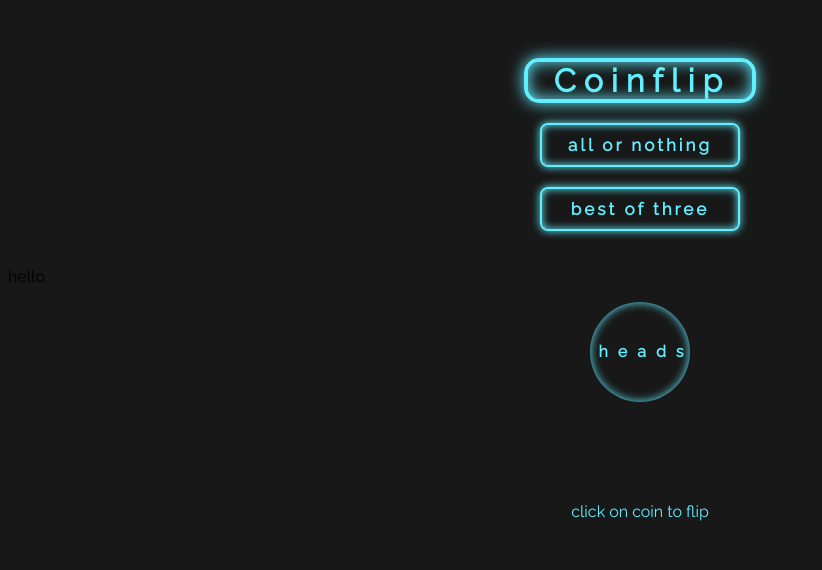
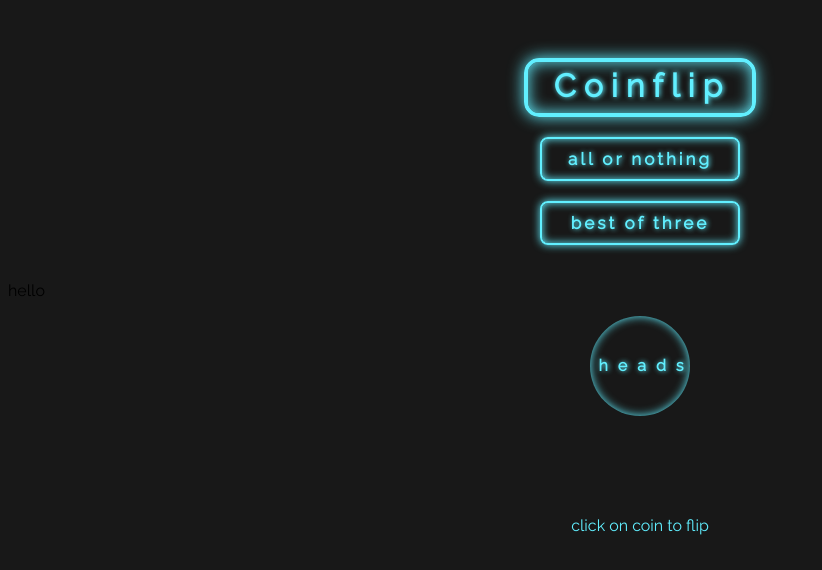
Before and after one commit to LRSORRENTI/COIN-FLIP, a website: page index.html in a window 1280 px wide. Shown: the whole page, without its empty margins (0-822 px from the left). Drawn offline with nearby package versions, Linux system fonts and the light colour scheme; a web font is replaced by a local one.

Commit message:
Added text shadow to all text

```diff
--- a/styles/style.css
+++ b/styles/style.css
@@ -17,6 +17,9 @@ h1 {
   margin: auto;
   margin-bottom: 20px;
   padding-left: 4px;
+  padding-bottom: 9px;
+  padding-top: 5px;
+  text-shadow: var(--glow-color) 1px 0px 5px;
   color: var(--glow-color);
   letter-spacing: 8px;
   font-weight: 900;
@@ -73,6 +76,7 @@ h1 {
   letter-spacing: 10px;
   text-align: center;
   margin-left: 12px;
+  text-shadow: var(--glow-color) 1px 0px 5px;
 }
 
 #coin {
@@ -169,6 +173,7 @@ Flicker button:
     0px 0px 0.5em 0px var(--glow-color);
   box-shadow: inset 0px 0px 0.5em 0px var(--glow-color),
     0px 0px 0.5em 0px var(--glow-color);
+  text-shadow: var(--glow-color) 1px 0px 5px;
 }
 
 .footerText {
```
